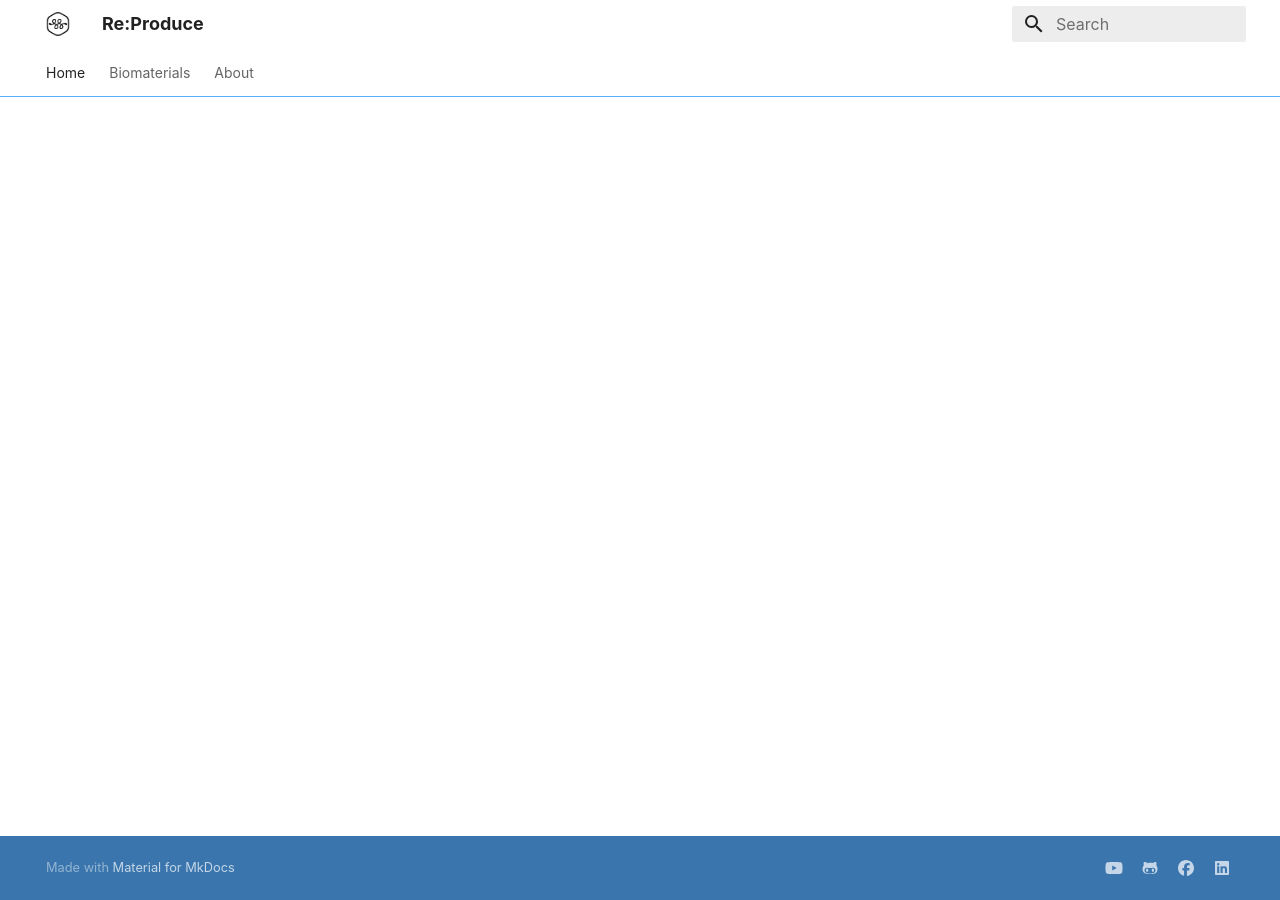
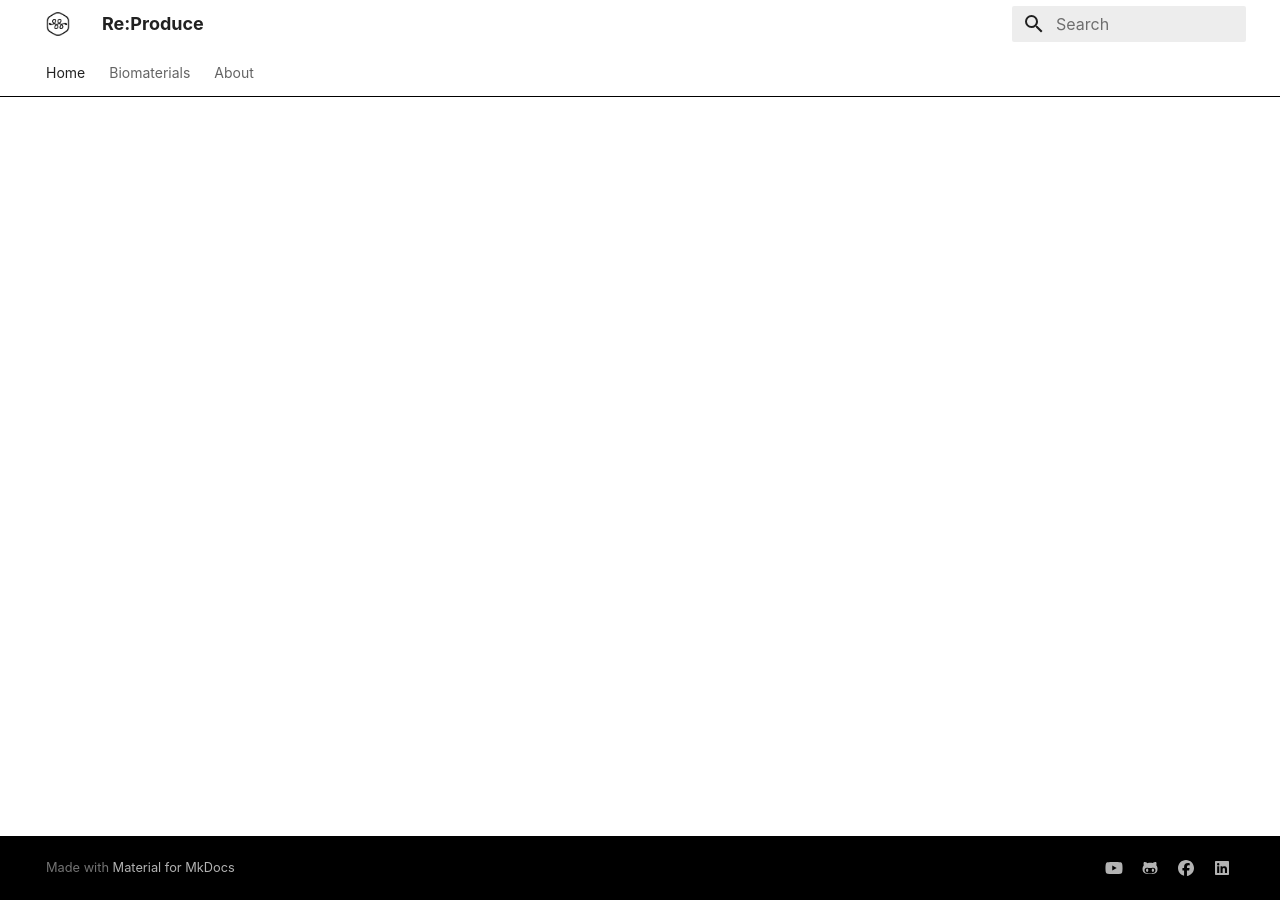
Before and after one commit to Re-produce/re-produce, an MkDocs documentation site: the page built from docs/index.md, in a window 1280 px wide. Built offline with MkDocs 1.6.1 and Material for MkDocs 9.7.7, drawn with Linux system fonts in a browser that asks for light colours; some web fonts are replaced.

Commit message:
Update extra.css

```diff
--- a/docs/stylesheets/extra.css
+++ b/docs/stylesheets/extra.css
@@ -20,7 +20,7 @@
 
 @media screen and (min-width: 76.25em) {
     [data-md-color-primary="white"] .md-tabs {
-        border-bottom: .05rem solid #56AEFF;
+        border-bottom: .05rem solid #000000;
    }
 }
 
@@ -30,10 +30,10 @@
     --md-primary-fg-color--dark: rgba(0,0,0,0.07);
     --md-primary-bg-color: rgba(0,0,0,0.87);
     --md-primary-bg-color--light: rgba(0,0,0,0.54);
-    --md-typeset-a-color: #56AEFF;
+    --md-typeset-a-color: #000000;
 }
 [data-md-color-accent=yellow] {
-    --md-accent-fg-color: #56AEFF;
+    --md-accent-fg-color: #000000;
     --md-accent-fg-color--transparent: rgba(255, 231, 133,0.1);
     --md-accent-bg-color: rgba(0,0,0,0.87);
     --md-accent-bg-color--light: rgba(0,0,0,0.54);
@@ -44,14 +44,14 @@
 
 .md-typeset ul li::before {
   content: "\2022";  /* Add content: \2022 is the CSS Code/unicode for a bullet */
-  color: #FFE785; /* Change the color */
+  color: #000000; /* Change the color */
   font-weight: bold; /* If you want it to be bold */
   display: inline-block; /* Needed to add space between the bullet and the text */
   width: 1em; /* Also needed for space (tweak if needed) */
   margin-left: -0.5em; /* Also needed for space (tweak if needed) */
 }
 :root>* {
-    --md-footer-bg-color: #56AEFF;
+    --md-footer-bg-color: #000000;
 }
 .swiper {
 max-width: 1100px;
```
